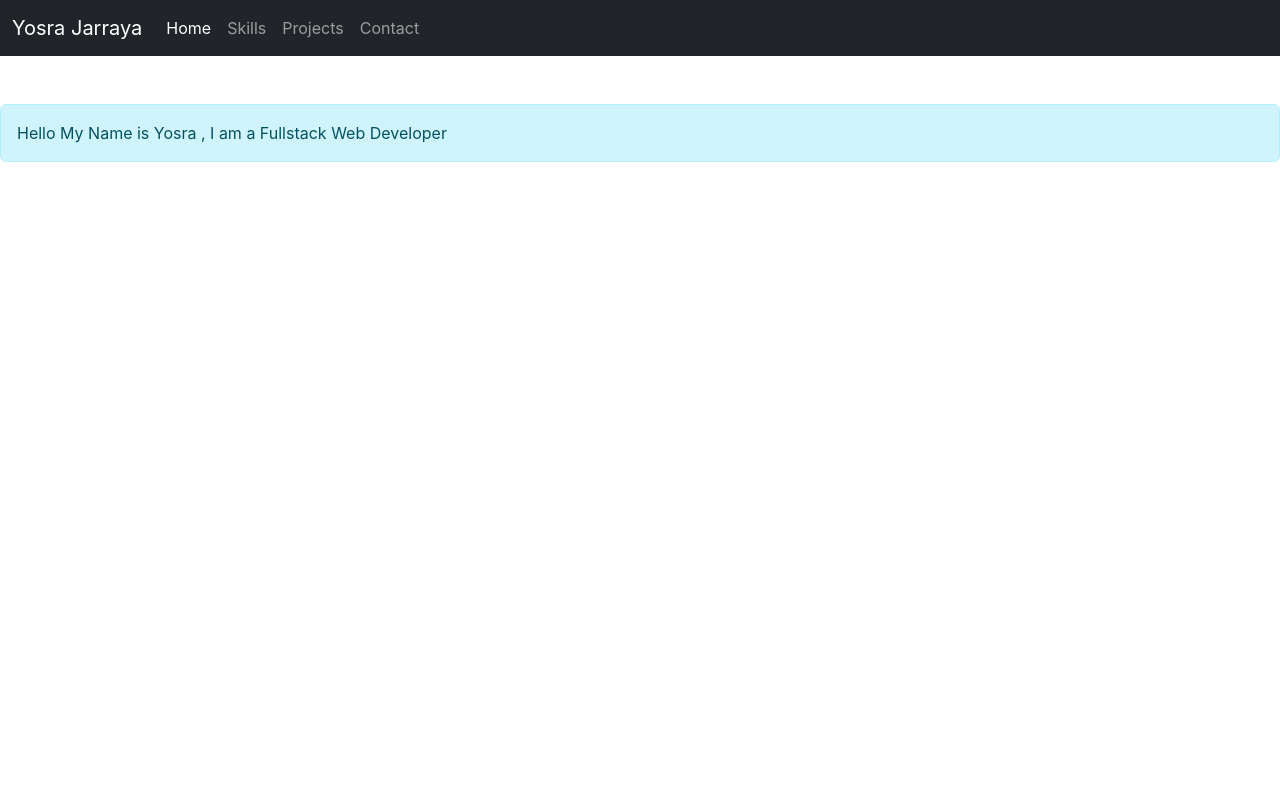
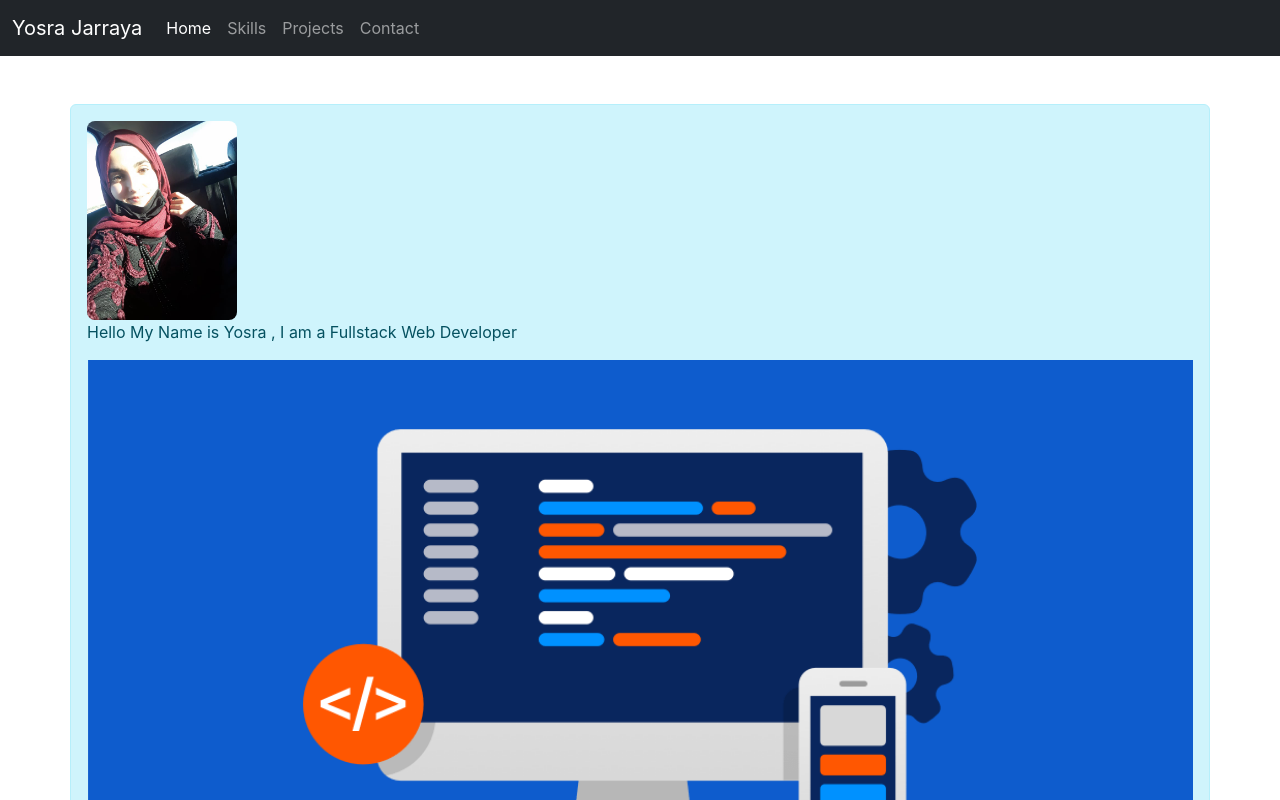
Before and after one commit to yosrajarraya/Portfolio, a React (Create React App) app: page / in a window 1280 px wide. Shown: the top 800 px of the page. Built offline with nearby package versions, Linux system fonts and the light colour scheme; the HTML template or start-up script is replaced by a standard one.

Commit message:
Add content to the home page

```diff
--- a/src/index.css
+++ b/src/index.css
@@ -11,3 +11,6 @@
   font-family: source-code-pro, Menlo, Monaco, Consolas, 'Courier New',
     monospace;
 }
+.width-border-radius{
+  border-radius: 8px;
+}
--- a/src/pages/Home.js
+++ b/src/pages/Home.js
@@ -1,9 +1,12 @@
 import React from 'react'
-
+import webImage from '../images/photo-2.png'
 function Home() {
   return (
-    <div className="alert alert-info  mt-5 "role="alert">
-Hello My  Name is Yosra , I am a Fullstack Web Developer    </div>
+    <div className="alert alert-info  mt-5  container"role="alert">
+      <img src="/images/photo-1.jpg" width =" 150px" className='width-border-radius'alt="My Photo" />
+<p>Hello My  Name is Yosra , I am a Fullstack Web Developer</p>
+<img src={webImage} alt="Web" style={{width:'100%'}} />
+    </div>
   )
 }
 
```
Also changed, not shown: public/images/photo-1.jpg (added), src/images/photo-2.png (added).
